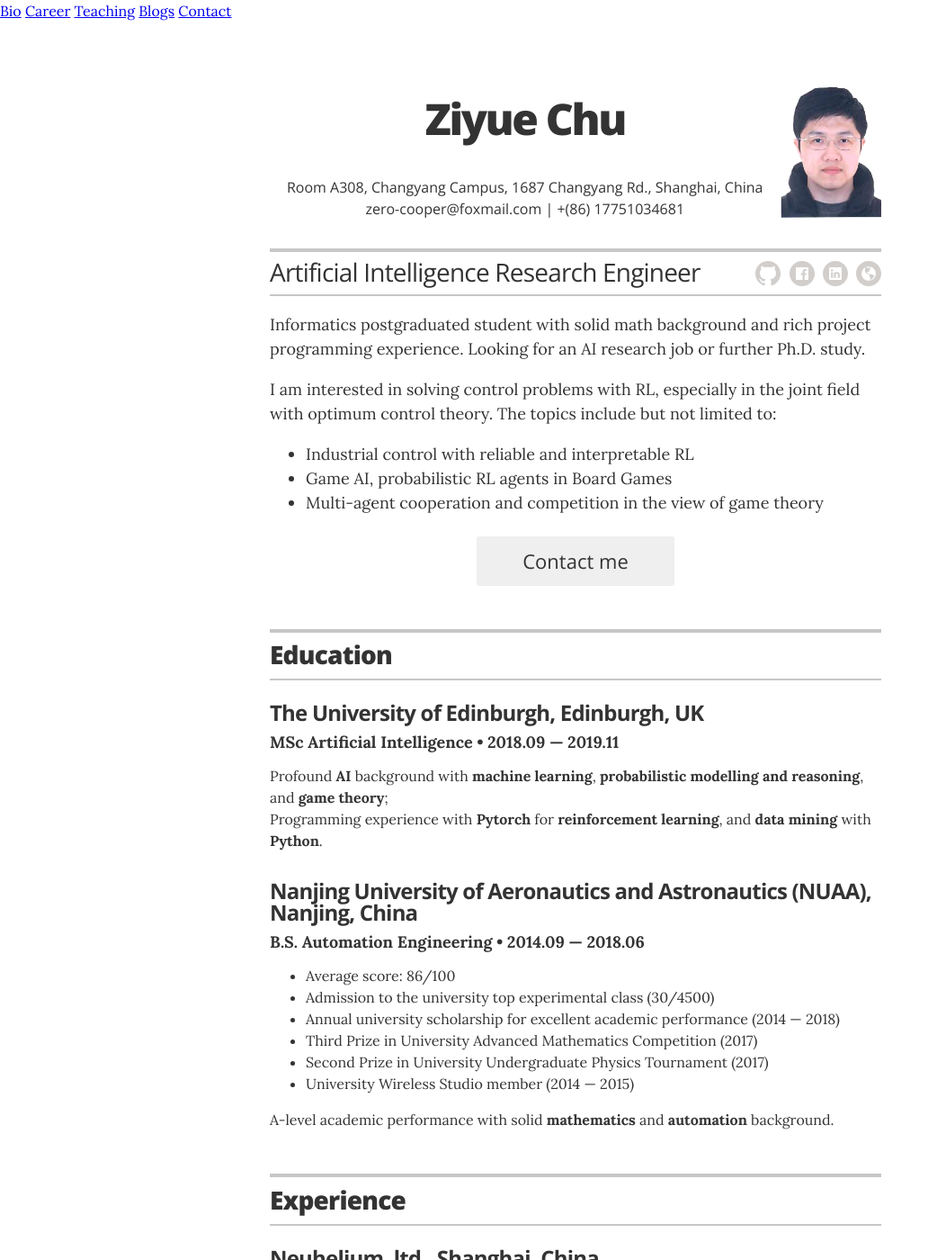
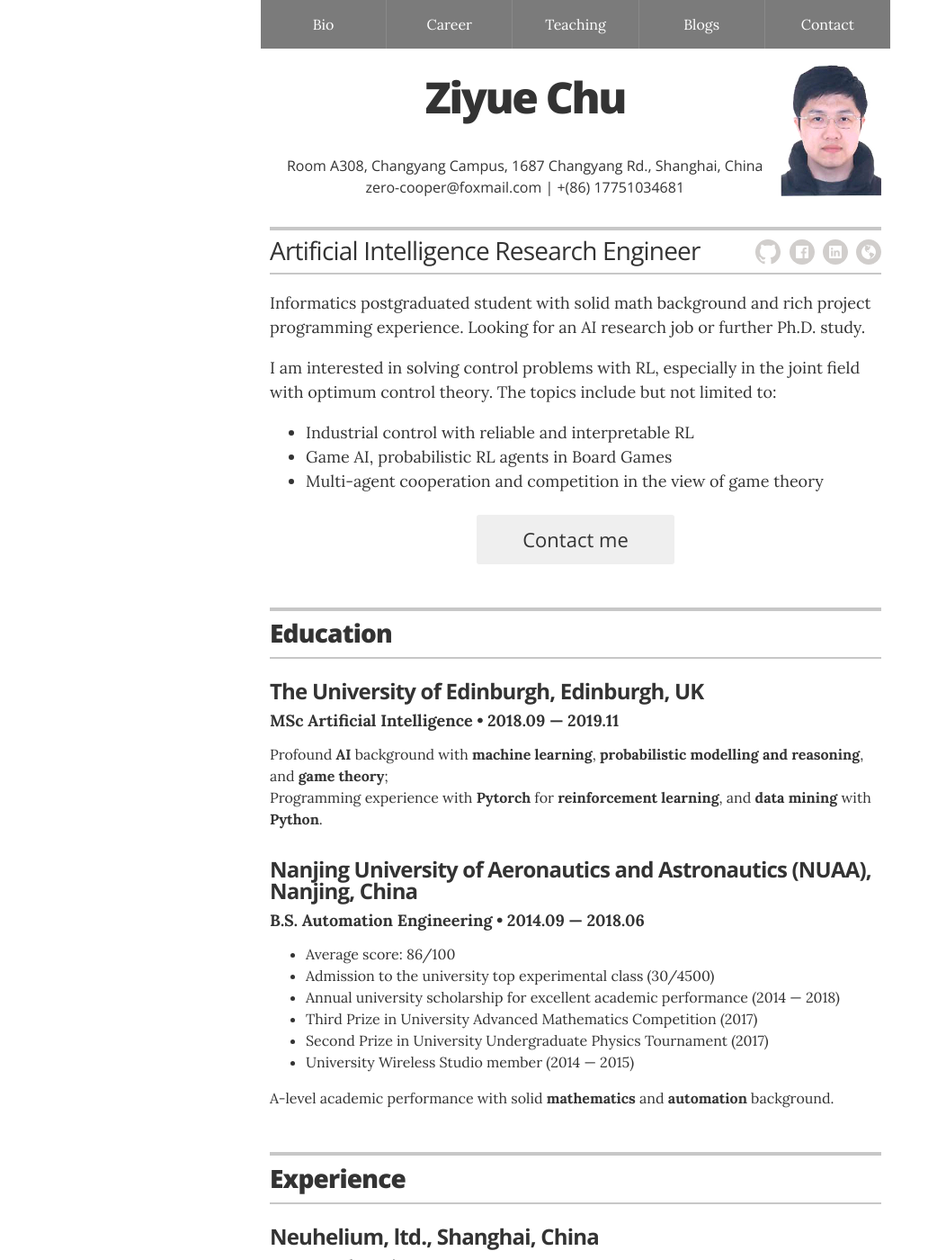
Before and after one commit to zero-cooper/zero-cooper.github.io, a Jekyll site: the page built from index.html, in a window 1280 px wide and 1400 px high. Shown: the whole window at 90% size, without its empty margins (0-1052 px from the left). Built offline with Jekyll 4.4.1, drawn with Linux system fonts in a browser that asks for light colours.

Commit message:
Update _layout.scss

```diff
--- a/_sass/_layout.scss
+++ b/_sass/_layout.scss
@@ -72,3 +72,42 @@
   padding-left: $grid-gutter;
   vertical-align: top;
 }
+
+.top-buttons-wrapper {
+  position: fixed;
+  top: 0;
+  width: 100%;
+  z-index: 1000;
+
+  background-color: transparent;
+  backdrop-filter: blur(10px);
+  -webkit-backdrop-filter: blur(10px);
+  border-bottom: 1px solid rgba(255, 255, 255, 0.1);
+}
+
+.top-buttons {
+  max-width: 700px; /* match your main content width */
+  margin: 0 auto;   /* center horizontally */
+  display: flex;
+  justify-content: space-between;
+}
+
+.top-buttons a {
+  flex: 1;
+  text-align: center;
+  color: white;
+  background-color: rgba(68, 68, 68, 0.7);
+  padding: 15px 0;
+  text-decoration: none;
+  border: none;
+  border-right: 1px solid rgba(255, 255, 255, 0.1);
+  transition: background-color 0.3s ease;
+}
+
+.top-buttons a:last-child {
+  border-right: none;
+}
+
+.top-buttons a:hover {
+  background-color: rgba(102, 102, 102, 0.9);
+}
```
